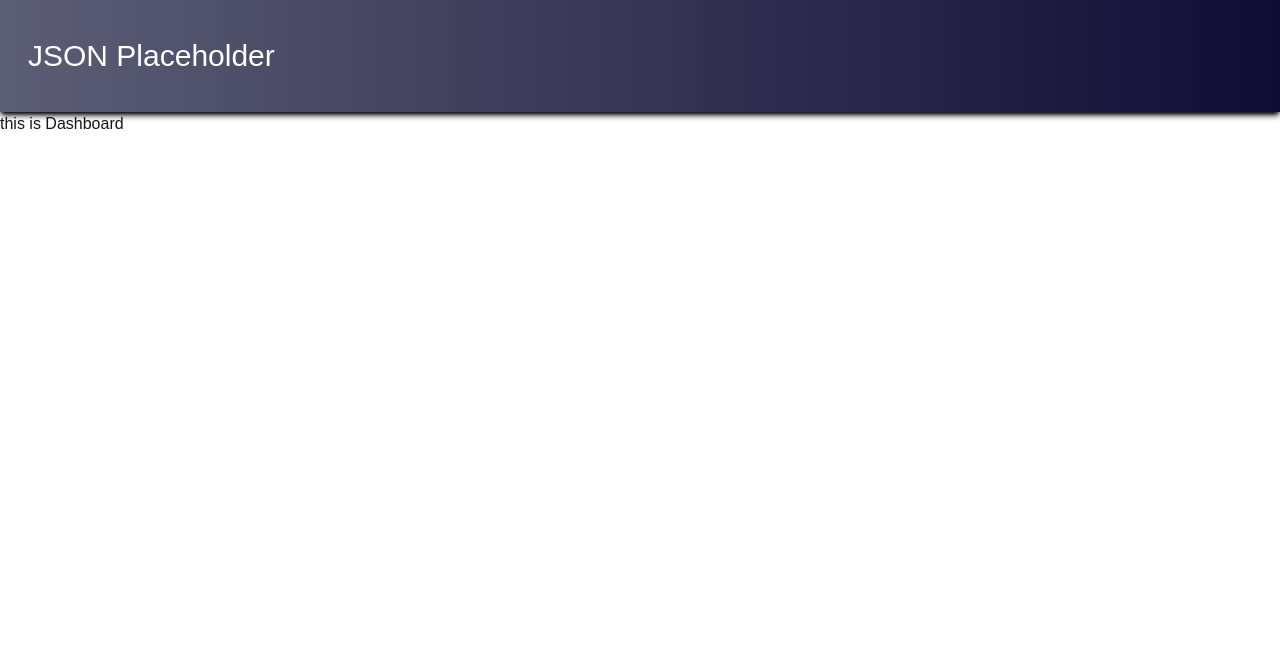
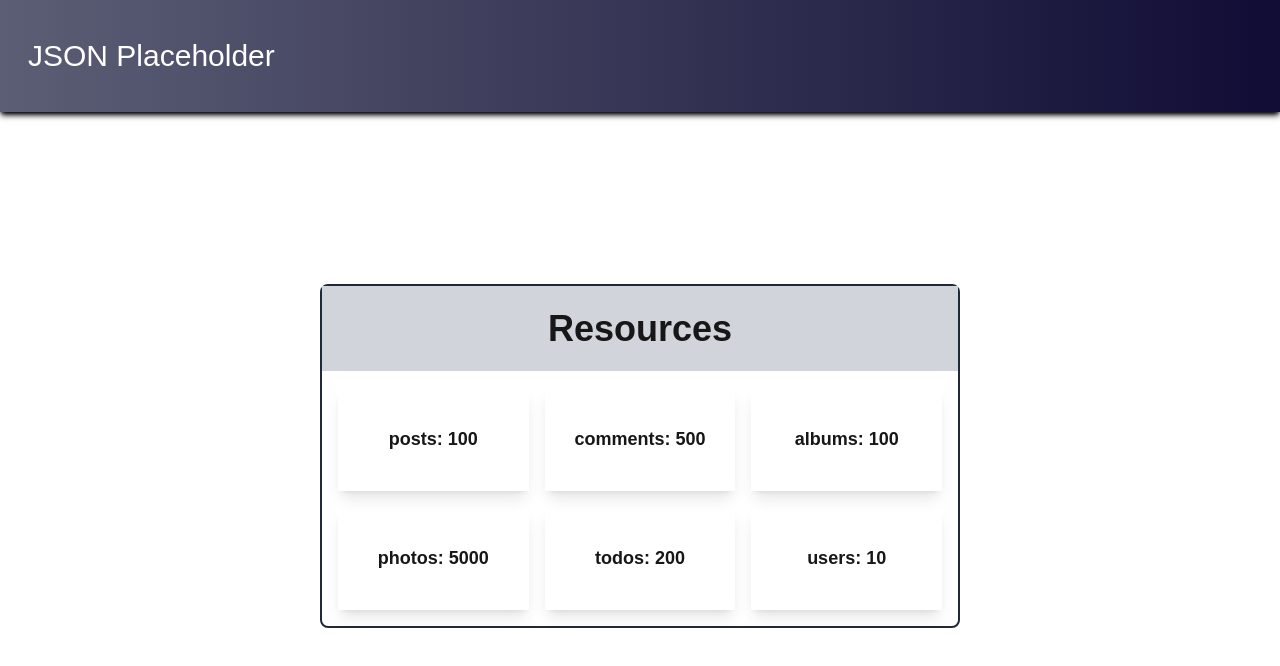
Before and after one commit to abharun/matchcat-jsonparser, a Next.js app: page /dashboard in a window 1280 px wide. Shown: the top 666 px of the page. Built offline with nearby package versions, Linux system fonts and the light colour scheme.

Commit message:
feat: build main dashboard with resource cards

```diff
--- a/src/app/dashboard/page.tsx
+++ b/src/app/dashboard/page.tsx
@@ -1,10 +1,14 @@
+import ResourceBoard from "@/components/ResourceBoard";
 import MainLayout from "@/layouts/MainLayout";
 
-const UserPage: React.FC = () => {
-  return <MainLayout>
-    <div>this is Dashboard</div>
-  </MainLayout>;
+const Dashboard: React.FC = () => {
+  return (
+    <MainLayout>
+      <div className="flex w-full h-full items-center justify-center">
+        <ResourceBoard />
+      </div>
+    </MainLayout>
+  );
 };
 
-
-export default UserPage;
+export default Dashboard;
--- a/src/app/layout.tsx
+++ b/src/app/layout.tsx
@@ -26,7 +26,7 @@ export default function RootLayout({
   return (
     <html lang="en">
       <body
-        className={`${geistSans.variable} ${geistMono.variable} antialiased`}
+        className={`${geistSans.variable} ${geistMono.variable} antialiased h-[100vh]`}
       >
         {children}
       </body>
--- a/src/components/HeaderBar.tsx
+++ b/src/components/HeadBar.tsx
@@ -1,3 +1,5 @@
+import React from "react";
+
 const Headbar: React.FC = () => {
   return (
     <div className="z-20 sticky top-0 w-full min-h-28 max-h-28 flex p-3 flex-row shadow-md shadow-black justify-between items-center xl:py-[1.375rem] bg-gradient-to-r from-[#5c5e75] to-[#100c35]">
--- /dev/null
+++ b/src/components/ResourceBoard.tsx
@@ -0,0 +1,24 @@
+import React from "react";
+import SourceCard from "./SourceCard";
+import { ResourceData } from "@/consts";
+
+const ResourceBoard: React.FC = () => {
+  return (
+    <div className="flex w-1/2 h-1/2 border-2 rounded-lg border-gray-800">
+      <div className="flex flex-col w-full h-full">
+        <div className="flex w-full h-1/4 px-8 items-center justify-center bg-gray-300">
+          <span className="text-4xl p-2 font-bold">Resources</span>
+        </div>
+        <div className="flex-grow w-full">
+          <div className="grid grid-cols-3 grid-rows-2 w-full h-full gap-4 p-4 justify-around">
+            {ResourceData.map((data) => (
+              <SourceCard key={data.name} name={data.name} count={data.count} />
+            ))}
+          </div>
+        </div>
+      </div>
+    </div>
+  );
+};
+
+export default ResourceBoard;
--- /dev/null
+++ b/src/components/SourceCard.tsx
@@ -0,0 +1,22 @@
+import React from "react";
+
+interface ResourceTypeProps {
+  name: string;
+  count: number;
+}
+
+const SourceCard: React.FC<ResourceTypeProps> = (props) => {
+  return (
+    <>
+      <div className="flex w-full h-full">
+        <div className="flex justify-center items-center shadow-lg w-full hover:shadow-2xl active:shadow-none">
+          <span className="font-bold text-lg">
+            {props.name}: {props.count}
+          </span>
+        </div>
+      </div>
+    </>
+  );
+};
+
+export default SourceCard;
--- /dev/null
+++ b/src/consts/index.ts
@@ -0,0 +1,2 @@
+export * from "./mockdata";
+export * from "./urls";
--- /dev/null
+++ b/src/consts/mockdata.ts
@@ -0,0 +1,26 @@
+export const ResourceData = [
+  {
+    name: "posts",
+    count: 100,
+  },
+  {
+    name: "comments",
+    count: 500,
+  },
+  {
+    name: "albums",
+    count: 100,
+  },
+  {
+    name: "photos",
+    count: 5000,
+  },
+  {
+    name: "todos",
+    count: 200,
+  },
+  {
+    name: "users",
+    count: 10,
+  },
+];
--- /dev/null
+++ b/src/consts/urls.ts
@@ -0,0 +1 @@
+export const JSON_PLACE_HOLDER_URL = "https://jsonplaceholder.typicode.com";
--- a/src/layouts/MainLayout.tsx
+++ b/src/layouts/MainLayout.tsx
@@ -1,13 +1,14 @@
-import Headbar from "@/components/HeaderBar";
+import Headbar from "@/components/HeadBar";
+import React from "react";
 
 const MainLayout = ({ children }: { children: React.ReactNode }) => {
   return (
-    <>
-      <div className="w-full h-full relative">
-        <Headbar />
-        <div className="w-full h-[calc(100vh - 112px)]">{children}</div>
+    <div className="main-layout w-full h-full relative">
+      <Headbar />
+      <div className="w-full" style={{ height: "calc(100vh - 112px)" }}>
+        {children}
       </div>
-    </>
+    </div>
   );
 };
 
```
